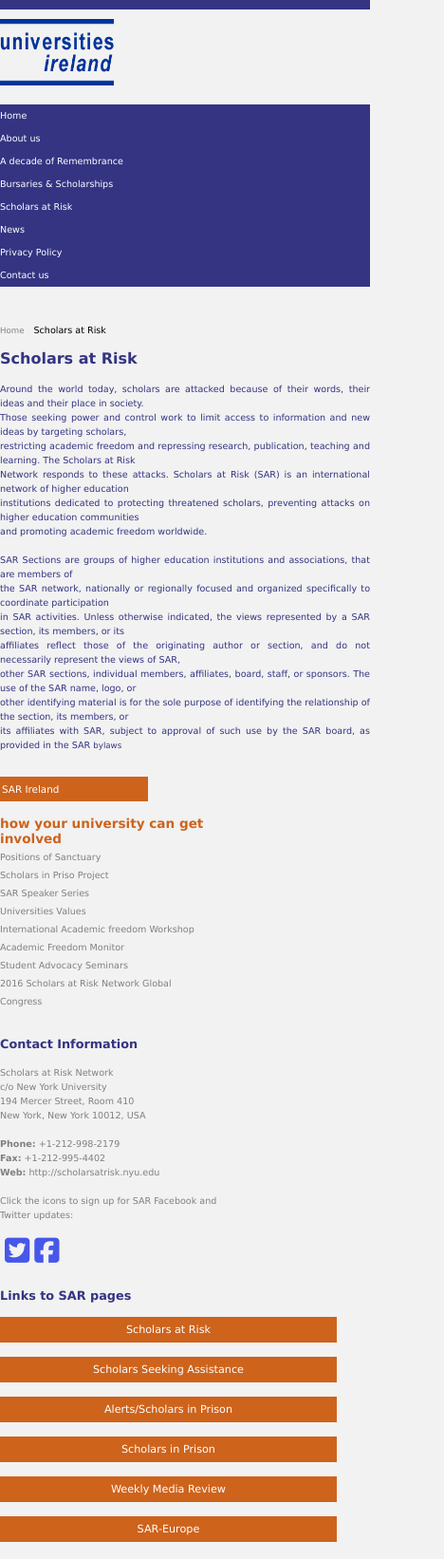
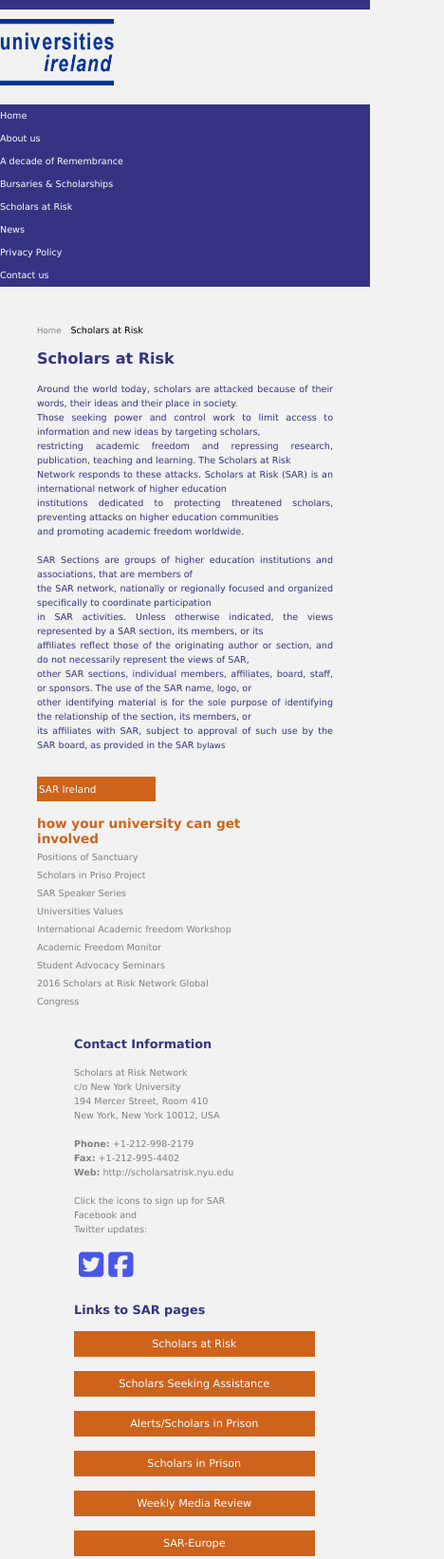
Before and after one commit to king-mayor/Scholars, a plain HTML site: page index.html in a window 390 px wide. Shown: the top 1642 px of the page at 95% size, 468 px wide, since content can reach past the window. Drawn offline with Linux system fonts and the light colour scheme.

Commit message:
Update style.css

```diff
--- a/style.css
+++ b/style.css
@@ -288,11 +288,25 @@ body {
     .logo {
         margin-left: 0%;
     }
+    .container1 {
+        margin-left: 10%;
+        margin-right: 10%;
+    }
+    .container1 p{
+        text-align: justify;
+    }
+    .container2 {
+        margin-left: 20%;
+    }
     .container2 {
         margin-right: 35%;
     }
     .ireland-links {
         margin-right: 24%;
+        margin-left: 20%;
+    }
+    .container2 {
+        margin-right: 35%;
     }
 }
 @media all and (max-width: 1250px) {
```
